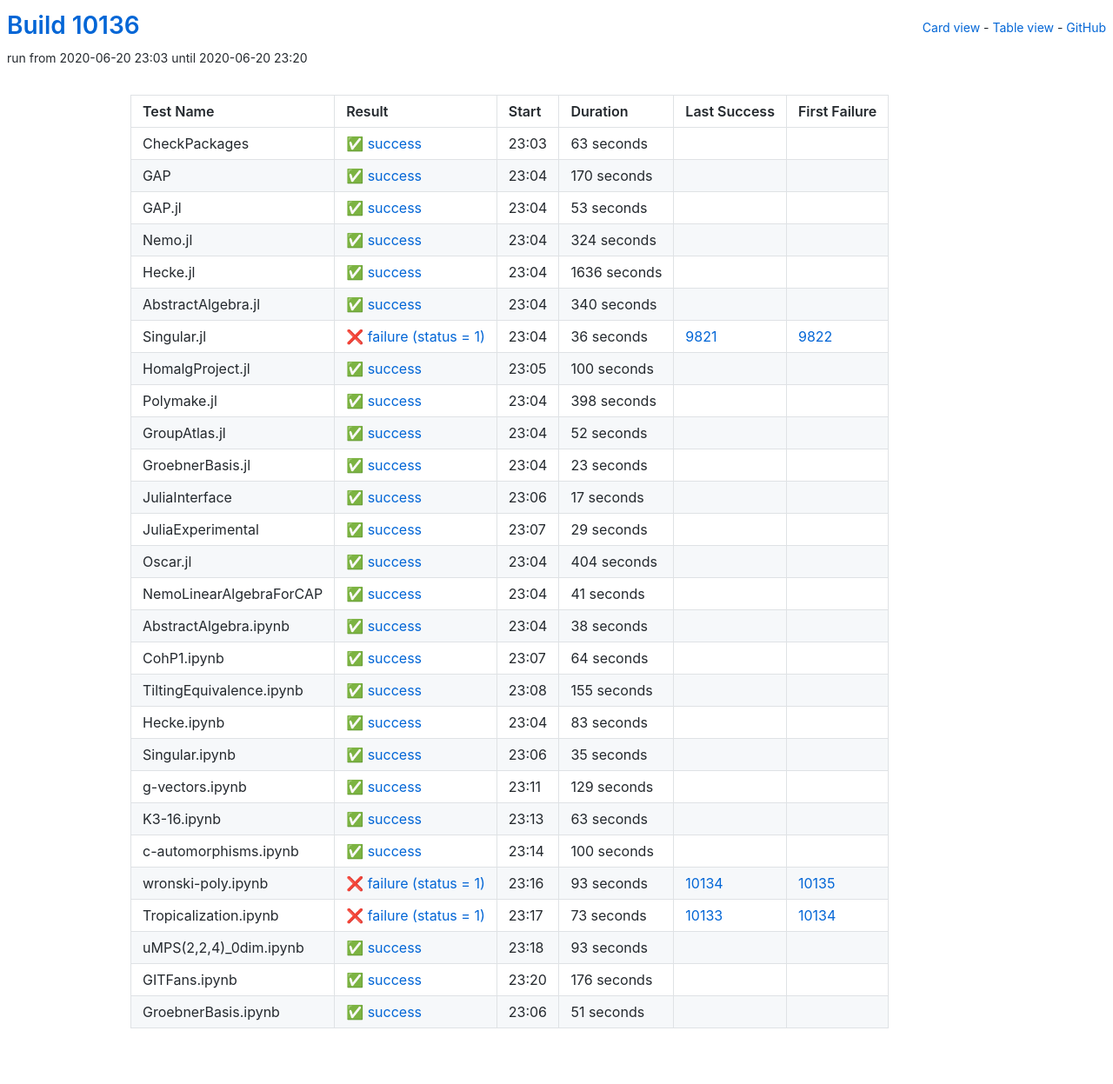
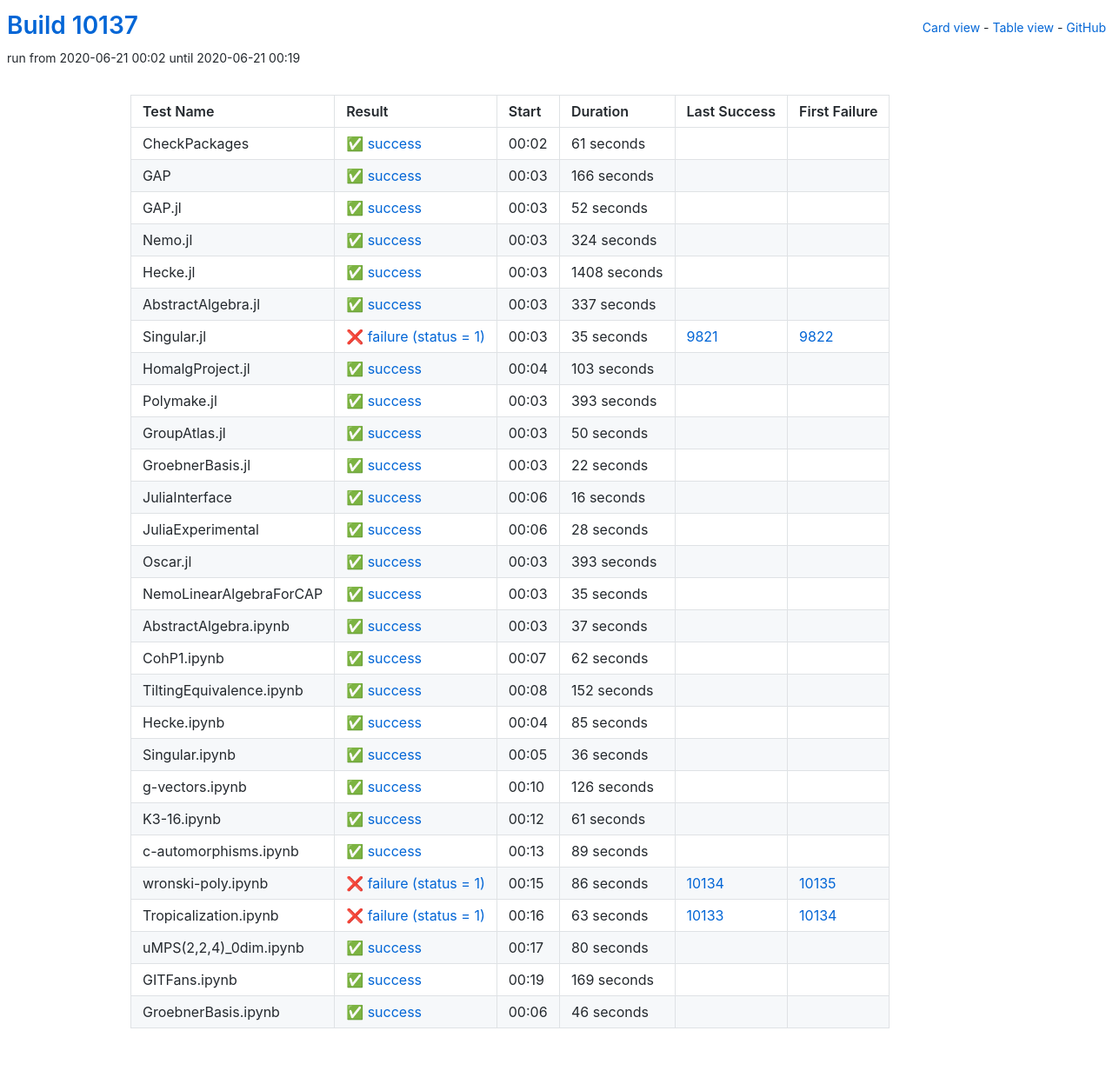
Before and after one commit to oscar-system/oscar-ci-status, a Jekyll site: the page built from table.html, in a window 1280 px wide. Shown: the whole page at 87% size. Built offline with Jekyll 4.4.1, drawn with Linux system fonts in a browser that asks for light colours.

Commit message:
Build #10137

```diff
--- a/_data/ci.yml
+++ b/_data/ci.yml
@@ -1,6 +1,6 @@
 ---
-build: 10136
-build_url: https://oscarci.mathematik.uni-kl.de/job/oscar/10136/
+build: 10137
+build_url: https://oscarci.mathematik.uni-kl.de/job/oscar/10137/
 job: oscar
 organization: oscar-system
 repo: oscar-ci-status
@@ -8,44 +8,44 @@
 tests:
 - name: CheckPackages
   id: checkpackages
-  log: https://oscarci.mathematik.uni-kl.de/job/oscar/10136/artifact/logs/build-10136/CheckPackages.log
-  start: 2020-06-20 23:03
+  log: https://oscarci.mathematik.uni-kl.de/job/oscar/10137/artifact/logs/build-10137/CheckPackages.log
+  start: 2020-06-21 00:02
   success: true
   exitcode: 0
   status: success
-  duration: 63
+  duration: 61
   last_success: false
   last_success_url:
   first_failure: false
   first_failure_url:
 - name: GAP
   id: gap
-  log: https://oscarci.mathematik.uni-kl.de/job/oscar/10136/artifact/logs/build-10136/GAP.log
-  start: 2020-06-20 23:04
+  log: https://oscarci.mathematik.uni-kl.de/job/oscar/10137/artifact/logs/build-10137/GAP.log
+  start: 2020-06-21 00:03
   success: true
   exitcode: 0
   status: success
-  duration: 170
+  duration: 166
   last_success: false
   last_success_url:
   first_failure: false
   first_failure_url:
 - name: GAP.jl
   id: gap-jl
-  log: https://oscarci.mathematik.uni-kl.de/job/oscar/10136/artifact/logs/build-10136/GAP.jl.log
-  start: 2020-06-20 23:04
+  log: https://oscarci.mathematik.uni-kl.de/job/oscar/10137/artifact/logs/build-10137/GAP.jl.log
+  start: 2020-06-21 00:03
   success: true
   exitcode: 0
   status: success
-  duration: 53
+  duration: 52
   last_success: false
   last_success_url:
   first_failure: false
   first_failure_url:
 - name: Nemo.jl
   id: nemo-jl
-  log: https://oscarci.mathematik.uni-kl.de/job/oscar/10136/artifact/logs/build-10136/Nemo.jl.log
-  start: 2020-06-20 23:04
+  log: https://oscarci.mathematik.uni-kl.de/job/oscar/10137/artifact/logs/build-10137/Nemo.jl.log
+  start: 2020-06-21 00:03
   success: true
   exitcode: 0
   status: success
@@ -56,188 +56,128 @@
   first_failure_url:
 - name: Hecke.jl
   id: hecke-jl
-  log: https://oscarci.mathematik.uni-kl.de/job/oscar/10136/artifact/logs/build-10136/Hecke.jl.log
-  start: 2020-06-20 23:04
+  log: https://oscarci.mathematik.uni-kl.de/job/oscar/10137/artifact/logs/build-10137/Hecke.jl.log
+  start: 2020-06-21 00:03
   success: true
   exitcode: 0
   status: success
-  duration: 1636
+  duration: 1408
   last_success: false
   last_success_url:
   first_failure: false
   first_failure_url:
 - name: AbstractAlgebra.jl
   id: abstractalgebra-jl
-  log: https://oscarci.mathematik.uni-kl.de/job/oscar/10136/artifact/logs/build-10136/AbstractAlgebra.jl.log
-  start: 2020-06-20 23:04
+  log: https://oscarci.mathematik.uni-kl.de/job/oscar/10137/artifact/logs/build-10137/AbstractAlgebra.jl.log
+  start: 2020-06-21 00:03
   success: true
   exitcode: 0
   status: success
-  duration: 340
+  duration: 337
   last_success: false
   last_success_url:
   first_failure: false
   first_failure_url:
 - name: Singular.jl
   id: singular-jl
-  log: https://oscarci.mathematik.uni-kl.de/job/oscar/10136/artifact/logs/build-10136/Singular.jl.log
-  start: 2020-06-20 23:04
+  log: https://oscarci.mathematik.uni-kl.de/job/oscar/10137/artifact/logs/build-10137/Singular.jl.log
+  start: 2020-06-21 00:03
   success: false
   exitcode: 1
   status: failure
-  duration: 36
+  duration: 35
   last_success: 9821
   last_success_url: https://oscarci.mathematik.uni-kl.de/job/oscar/9821/
   first_failure: 9822
   first_failure_url: https://oscarci.mathematik.uni-kl.de/job/oscar/9822/
 - name: HomalgProject.jl
   id: homalgproject-jl
-  log: https://oscarci.mathematik.uni-kl.de/job/oscar/10136/artifact/logs/build-10136/HomalgProject.jl.log
-  start: 2020-06-20 23:05
+  log: https://oscarci.mathematik.uni-kl.de/job/oscar/10137/artifact/logs/build-10137/HomalgProject.jl.log
+  start: 2020-06-21 00:04
   success: true
   exitcode: 0
   status: success
-  duration: 100
+  duration: 103
   last_success: false
   last_success_url:
   first_failure: false
   first_failure_url:
 - name: Polymake.jl
   id: polymake-jl
-  log: https://oscarci.mathematik.uni-kl.de/job/oscar/10136/artifact/logs/build-10136/Polymake.jl.log
-  start: 2020-06-20 23:04
+  log: https://oscarci.mathematik.uni-kl.de/job/oscar/10137/artifact/logs/build-10137/Polymake.jl.log
+  start: 2020-06-21 00:03
   success: true
   exitcode: 0
   status: success
-  duration: 398
+  duration: 393
   last_success: false
   last_success_url:
   first_failure: false
   first_failure_url:
 - name: GroupAtlas.jl
   id: groupatlas-jl
-  log: https://oscarci.mathematik.uni-kl.de/job/oscar/10136/artifact/logs/build-10136/GroupAtlas.jl.log
-  start: 2020-06-20 23:04
+  log: https://oscarci.mathematik.uni-kl.de/job/oscar/10137/artifact/logs/build-10137/GroupAtlas.jl.log
+  start: 2020-06-21 00:03
   success: true
   exitcode: 0
   status: success
-  duration: 52
+  duration: 50
   last_success: false
   last_success_url:
   first_failure: false
   first_failure_url:
 - name: GroebnerBasis.jl
   id: groebnerbasis-jl
-  log: https://oscarci.mathematik.uni-kl.de/job/oscar/10136/artifact/logs/build-10136/GroebnerBasis.jl.log
-  start: 2020-06-20 23:04
+  log: https://oscarci.mathematik.uni-kl.de/job/oscar/10137/artifact/logs/build-10137/GroebnerBasis.jl.log
+  start: 2020-06-21 00:03
   success: true
   exitcode: 0
   status: success
-  duration: 23
+  duration: 22
   last_success: false
   last_success_url:
   first_failure: false
   first_failure_url:
 - name: JuliaInterface
   id: juliainterface
-  log: https://oscarci.mathematik.uni-kl.de/job/oscar/10136/artifact/logs/build-10136/JuliaInterface.log
-  start: 2020-06-20 23:06
+  log: https://oscarci.mathematik.uni-kl.de/job/oscar/10137/artifact/logs/build-10137/JuliaInterface.log
+  start: 2020-06-21 00:06
   success: true
   exitcode: 0
   status: success
-  duration: 17
+  duration: 16
   last_success: false
   last_success_url:
   first_failure: false
   first_failure_url:
 - name: JuliaExperimental
   id: juliaexperimental
-  log: https://oscarci.mathematik.uni-kl.de/job/oscar/10136/artifact/logs/build-10136/JuliaExperimental.log
-  start: 2020-06-20 23:07
+  log: https://oscarci.mathematik.uni-kl.de/job/oscar/10137/artifact/logs/build-10137/JuliaExperimental.log
+  start: 2020-06-21 00:06
   success: true
   exitcode: 0
   status: success
-  duration: 29
+  duration: 28
   last_success: false
   last_success_url:
   first_failure: false
   first_failure_url:
 - name: Oscar.jl
   id: oscar-jl
-  log: https://oscarci.mathematik.uni-kl.de/job/oscar/10136/artifact/logs/build-10136/Oscar.jl.log
-  start: 2020-06-20 23:04
+  log: https://oscarci.mathematik.uni-kl.de/job/oscar/10137/artifact/logs/build-10137/Oscar.jl.log
+  start: 2020-06-21 00:03
   success: true
   exitcode: 0
   status: success
-  duration: 404
+  duration: 393
   last_success: false
   last_success_url:
   first_failure: false
   first_failure_url:
 - name: NemoLinearAlgebraForCAP
   id: nemolinearalgebraforcap
-  log: https://oscarci.mathematik.uni-kl.de/job/oscar/10136/artifact/logs/build-10136/NemoLinearAlgebraForCAP.log
-  start: 2020-06-20 23:04
-  success: true
-  exitcode: 0
-  status: success
-  duration: 41
-  last_success: false
-  last_success_url:
-  first_failure: false
-  first_failure_url:
-- name: AbstractAlgebra.ipynb
-  id: abstractalgebra-ipynb
-  log: https://oscarci.mathematik.uni-kl.de/job/oscar/10136/artifact/logs/build-10136/AbstractAlgebra.ipynb.log
-  start: 2020-06-20 23:04
-  success: true
-  exitcode: 0
-  status: success
-  duration: 38
-  last_success: false
-  last_success_url:
-  first_failure: false
-  first_failure_url:
-- name: CohP1.ipynb
-  id: cohp1-ipynb
-  log: https://oscarci.mathematik.uni-kl.de/job/oscar/10136/artifact/logs/build-10136/CohP1.ipynb.log
-  start: 2020-06-20 23:07
-  success: true
-  exitcode: 0
-  status: success
-  duration: 64
-  last_success: false
-  last_success_url:
-  first_failure: false
-  first_failure_url:
-- name: TiltingEquivalence.ipynb
-  id: tiltingequivalence-ipynb
-  log: https://oscarci.mathematik.uni-kl.de/job/oscar/10136/artifact/logs/build-10136/TiltingEquivalence.ipynb.log
-  start: 2020-06-20 23:08
-  success: true
-  exitcode: 0
-  status: success
-  duration: 155
-  last_success: false
-  last_success_url:
-  first_failure: false
-  first_failure_url:
-- name: Hecke.ipynb
-  id: hecke-ipynb
-  log: https://oscarci.mathematik.uni-kl.de/job/oscar/10136/artifact/logs/build-10136/Hecke.ipynb.log
-  start: 2020-06-20 23:04
-  success: true
-  exitcode: 0
-  status: success
-  duration: 83
-  last_success: false
-  last_success_url:
-  first_failure: false
-  first_failure_url:
-- name: Singular.ipynb
-  id: singular-ipynb
-  log: https://oscarci.mathematik.uni-kl.de/job/oscar/10136/artifact/logs/build-10136/Singular.ipynb.log
-  start: 2020-06-20 23:06
+  log: https://oscarci.mathematik.uni-kl.de/job/oscar/10137/artifact/logs/build-10137/NemoLinearAlgebraForCAP.log
+  start: 2020-06-21 00:03
   success: true
   exitcode: 0
   status: success
@@ -246,98 +186,158 @@
   last_success_url:
   first_failure: false
   first_failure_url:
-- name: g-vectors.ipynb
-  id: g-vectors-ipynb
-  log: https://oscarci.mathematik.uni-kl.de/job/oscar/10136/artifact/logs/build-10136/g-vectors.ipynb.log
-  start: 2020-06-20 23:11
+- name: AbstractAlgebra.ipynb
+  id: abstractalgebra-ipynb
+  log: https://oscarci.mathematik.uni-kl.de/job/oscar/10137/artifact/logs/build-10137/AbstractAlgebra.ipynb.log
+  start: 2020-06-21 00:03
   success: true
   exitcode: 0
   status: success
-  duration: 129
+  duration: 37
+  last_success: false
+  last_success_url:
+  first_failure: false
+  first_failure_url:
+- name: CohP1.ipynb
+  id: cohp1-ipynb
+  log: https://oscarci.mathematik.uni-kl.de/job/oscar/10137/artifact/logs/build-10137/CohP1.ipynb.log
+  start: 2020-06-21 00:07
+  success: true
+  exitcode: 0
+  status: success
+  duration: 62
+  last_success: false
+  last_success_url:
+  first_failure: false
+  first_failure_url:
+- name: TiltingEquivalence.ipynb
+  id: tiltingequivalence-ipynb
+  log: https://oscarci.mathematik.uni-kl.de/job/oscar/10137/artifact/logs/build-10137/TiltingEquivalence.ipynb.log
+  start: 2020-06-21 00:08
+  success: true
+  exitcode: 0
+  status: success
+  duration: 152
+  last_success: false
+  last_success_url:
+  first_failure: false
+  first_failure_url:
+- name: Hecke.ipynb
+  id: hecke-ipynb
+  log: https://oscarci.mathematik.uni-kl.de/job/oscar/10137/artifact/logs/build-10137/Hecke.ipynb.log
+  start: 2020-06-21 00:04
+  success: true
+  exitcode: 0
+  status: success
+  duration: 85
+  last_success: false
+  last_success_url:
+  first_failure: false
+  first_failure_url:
+- name: Singular.ipynb
+  id: singular-ipynb
+  log: https://oscarci.mathematik.uni-kl.de/job/oscar/10137/artifact/logs/build-10137/Singular.ipynb.log
+  start: 2020-06-21 00:05
+  success: true
+  exitcode: 0
+  status: success
+  duration: 36
+  last_success: false
+  last_success_url:
+  first_failure: false
+  first_failure_url:
+- name: g-vectors.ipynb
+  id: g-vectors-ipynb
+  log: https://oscarci.mathematik.uni-kl.de/job/oscar/10137/artifact/logs/build-10137/g-vectors.ipynb.log
+  start: 2020-06-21 00:10
+  success: true
+  exitcode: 0
+  status: success
+  duration: 126
   last_success: false
   last_success_url:
   first_failure: false
   first_failure_url:
 - name: K3-16.ipynb
   id: k3-16-ipynb
-  log: https://oscarci.mathematik.uni-kl.de/job/oscar/10136/artifact/logs/build-10136/K3-16.ipynb.log
-  start: 2020-06-20 23:13
+  log: https://oscarci.mathematik.uni-kl.de/job/oscar/10137/artifact/logs/build-10137/K3-16.ipynb.log
+  start: 2020-06-21 00:12
   success: true
   exitcode: 0
   status: success
-  duration: 63
+  duration: 61
   last_success: false
   last_success_url:
   first_failure: false
   first_failure_url:
 - name: c-automorphisms.ipynb
   id: c-automorphisms-ipynb
-  log: https://oscarci.mathematik.uni-kl.de/job/oscar/10136/artifact/logs/build-10136/c-automorphisms.ipynb.log
-  start: 2020-06-20 23:14
+  log: https://oscarci.mathematik.uni-kl.de/job/oscar/10137/artifact/logs/build-10137/c-automorphisms.ipynb.log
+  start: 2020-06-21 00:13
   success: true
   exitcode: 0
   status: success
-  duration: 100
+  duration: 89
   last_success: false
   last_success_url:
   first_failure: false
   first_failure_url:
 - name: wronski-poly.ipynb
   id: wronski-poly-ipynb
-  log: https://oscarci.mathematik.uni-kl.de/job/oscar/10136/artifact/logs/build-10136/wronski-poly.ipynb.log
-  start: 2020-06-20 23:16
+  log: https://oscarci.mathematik.uni-kl.de/job/oscar/10137/artifact/logs/build-10137/wronski-poly.ipynb.log
+  start: 2020-06-21 00:15
   success: false
   exitcode: 1
   status: failure
-  duration: 93
+  duration: 86
   last_success: 10134
   last_success_url: https://oscarci.mathematik.uni-kl.de/job/oscar/10134/
   first_failure: 10135
   first_failure_url: https://oscarci.mathematik.uni-kl.de/job/oscar/10135/
 - name: Tropicalization.ipynb
   id: tropicalization-ipynb
-  log: https://oscarci.mathematik.uni-kl.de/job/oscar/10136/artifact/logs/build-10136/Tropicalization.ipynb.log
-  start: 2020-06-20 23:17
+  log: https://oscarci.mathematik.uni-kl.de/job/oscar/10137/artifact/logs/build-10137/Tropicalization.ipynb.log
+  start: 2020-06-21 00:16
   success: false
   exitcode: 1
   status: failure
-  duration: 73
+  duration: 63
   last_success: 10133
   last_success_url: https://oscarci.mathematik.uni-kl.de/job/oscar/10133/
   first_failure: 10134
   first_failure_url: https://oscarci.mathematik.uni-kl.de/job/oscar/10134/
 - name: uMPS(2,2,4)_0dim.ipynb
   id: umps-2-2-4-0dim-ipynb
-  log: https://oscarci.mathematik.uni-kl.de/job/oscar/10136/artifact/logs/build-10136/uMPS-2-2-4-_0dim.ipynb.log
-  start: 2020-06-20 23:18
+  log: https://oscarci.mathematik.uni-kl.de/job/oscar/10137/artifact/logs/build-10137/uMPS-2-2-4-_0dim.ipynb.log
+  start: 2020-06-21 00:17
   success: true
   exitcode: 0
   status: success
-  duration: 93
+  duration: 80
   last_success: false
   last_success_url:
   first_failure: false
   first_failure_url:
 - name: GITFans.ipynb
   id: gitfans-ipynb
-  log: https://oscarci.mathematik.uni-kl.de/job/oscar/10136/artifact/logs/build-10136/GITFans.ipynb.log
-  start: 2020-06-20 23:20
+  log: https://oscarci.mathematik.uni-kl.de/job/oscar/10137/artifact/logs/build-10137/GITFans.ipynb.log
+  start: 2020-06-21 00:19
   success: true
   exitcode: 0
   status: success
-  duration: 176
+  duration: 169
   last_success: false
   last_success_url:
   first_failure: false
   first_failure_url:
 - name: GroebnerBasis.ipynb
   id: groebnerbasis-ipynb
-  log: https://oscarci.mathematik.uni-kl.de/job/oscar/10136/artifact/logs/build-10136/GroebnerBasis.ipynb.log
-  start: 2020-06-20 23:06
+  log: https://oscarci.mathematik.uni-kl.de/job/oscar/10137/artifact/logs/build-10137/GroebnerBasis.ipynb.log
+  start: 2020-06-21 00:06
   success: true
   exitcode: 0
   status: success
-  duration: 51
+  duration: 46
   last_success: false
   last_success_url:
   first_failure: false
```
Also changed, not shown: README.md.
